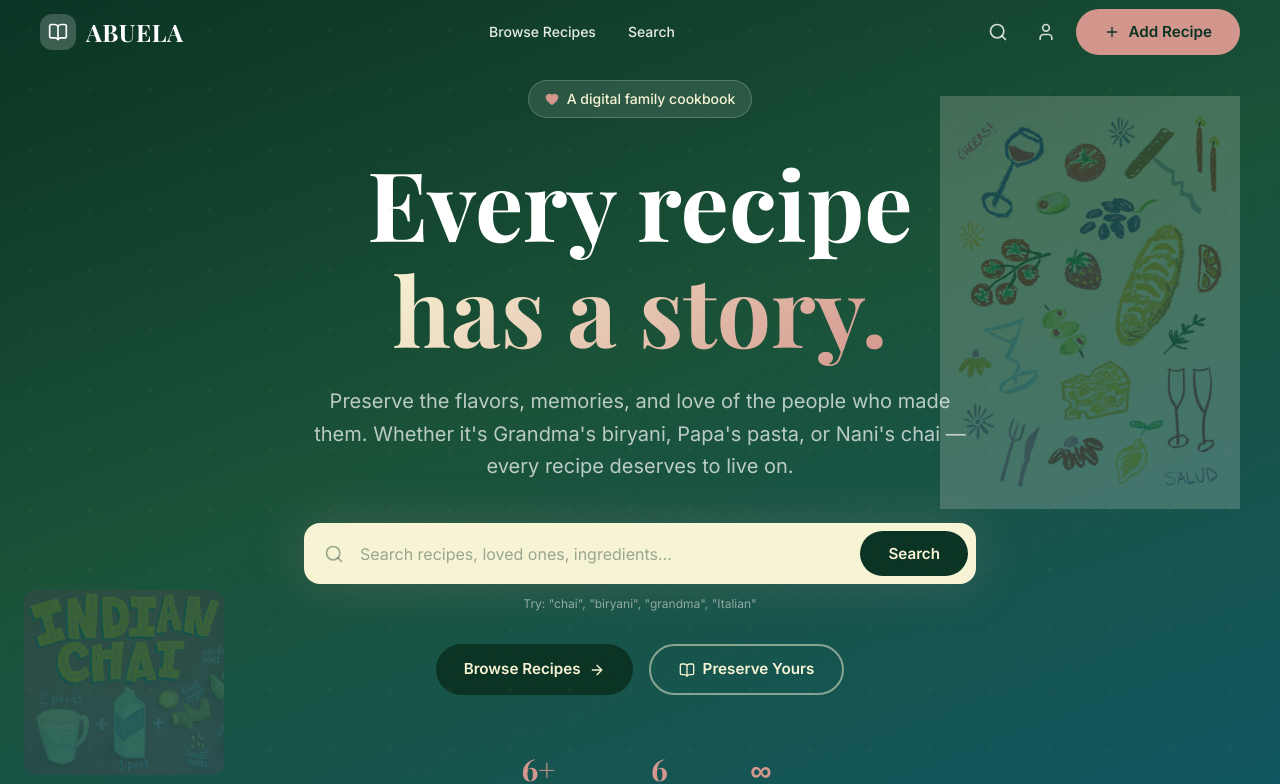
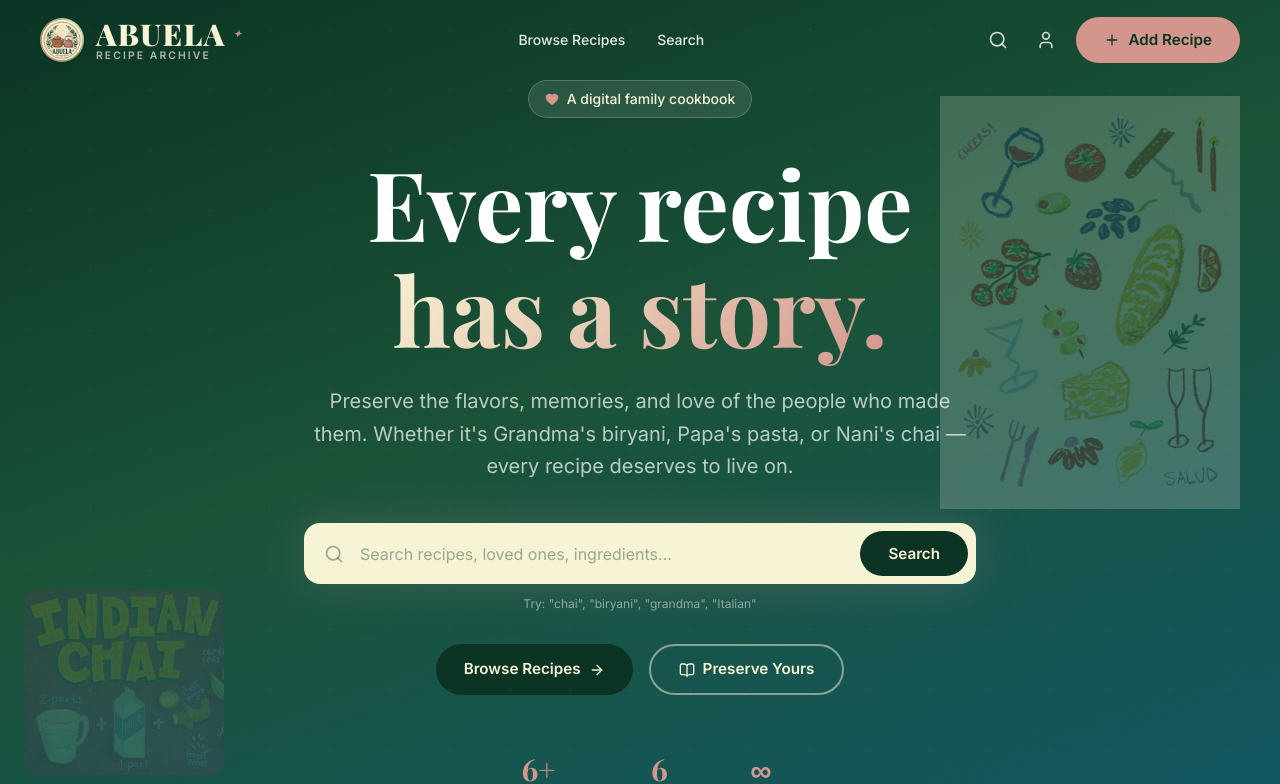
Before and after one commit to tanvinaik2006/abuela, a Next.js app: page / in a window 1280 px wide. Shown: the top 784 px of the page. Built offline with nearby package versions, Linux system fonts and the light colour scheme; a web font is replaced by a local one.

Commit message:
Add new handcrafted brand logo emblem with character

```diff
--- a/components/layout/Footer.tsx
+++ b/components/layout/Footer.tsx
@@ -1,5 +1,6 @@
 import Link from "next/link";
-import { BookOpen, Heart } from "lucide-react";
+import { Heart } from "lucide-react";
+import { Logo } from "@/components/ui/Logo";
 
 const footerLinks = {
   Explore: [
@@ -34,14 +35,9 @@ export function Footer() {
         <div className="grid grid-cols-1 md:grid-cols-4 gap-10">
           {/* Brand */}
           <div className="md:col-span-2">
-            <Link href="/" className="flex items-center gap-2.5 mb-4">
-              <div className="w-9 h-9 bg-beige/20 rounded-xl flex items-center justify-center">
-                <BookOpen className="w-5 h-5 text-beige" />
-              </div>
-              <span className="font-playfair font-bold text-2xl tracking-wide text-beige">
-                ABUELA
-              </span>
-            </Link>
+            <div className="mb-4">
+              <Logo scrolled={false} />
+            </div>
             <p className="text-beige/70 text-sm leading-relaxed max-w-xs">
               A digital home for the meals, traditions, and memories shared by
               the people we love. Every recipe has a story.
--- a/components/layout/Navbar.tsx
+++ b/components/layout/Navbar.tsx
@@ -3,8 +3,9 @@
 import { useState, useEffect } from "react";
 import Link from "next/link";
 import { usePathname } from "next/navigation";
-import { Menu, X, BookOpen, ChefHat, User, Search, Plus } from "lucide-react";
+import { Menu, X, User, Search, Plus } from "lucide-react";
 import { cn } from "@/lib/utils";
+import { Logo } from "@/components/ui/Logo";
 
 const navLinks = [
   { href: "/recipes", label: "Browse Recipes" },
@@ -32,37 +33,9 @@ export function Navbar() {
           : "bg-transparent"
       )}
     >
-      <nav className="max-w-7xl mx-auto px-6 lg:px-10 h-16 flex items-center justify-between">
-        {/* Logo */}
-        <Link
-          href="/"
-          className="flex items-center gap-2.5 group"
-          aria-label="ABUELA Home"
-        >
-          <div
-            className={cn(
-              "w-9 h-9 rounded-xl flex items-center justify-center transition-all duration-300",
-              scrolled || !isHomepage
-                ? "bg-dark-green"
-                : "bg-white/20 backdrop-blur-sm"
-            )}
-          >
-            <BookOpen
-              className={cn(
-                "w-5 h-5",
-                scrolled || !isHomepage ? "text-beige" : "text-white"
-              )}
-            />
-          </div>
-          <span
-            className={cn(
-              "font-playfair font-bold text-2xl tracking-wide transition-colors duration-300",
-              scrolled || !isHomepage ? "text-dark-green" : "text-white"
-            )}
-          >
-            ABUELA
-          </span>
-        </Link>
+      <nav className="max-w-7xl mx-auto px-6 lg:px-10 h-20 flex items-center justify-between">
+        {/* Characterful Logo */}
+        <Logo scrolled={scrolled || !isHomepage} />
 
         {/* Desktop Nav */}
         <div className="hidden md:flex items-center gap-8">
--- /dev/null
+++ b/components/ui/Logo.tsx
@@ -0,0 +1,71 @@
+import Image from "next/image";
+import Link from "next/link";
+import { cn } from "@/lib/utils";
+
+interface LogoProps {
+  className?: string;
+  variant?: "light" | "dark" | "auto";
+  scrolled?: boolean;
+  showSubtitle?: boolean;
+}
+
+export function Logo({
+  className,
+  scrolled = false,
+  showSubtitle = true,
+}: LogoProps) {
+  return (
+    <Link
+      href="/"
+      className={cn(
+        "flex items-center gap-3 group select-none no-underline",
+        className
+      )}
+      aria-label="ABUELA — Family Recipe Archive"
+    >
+      {/* Emblem Badge Icon */}
+      <div className="relative w-11 h-11 flex-shrink-0 rounded-full p-0.5 bg-gradient-to-tr from-rosy-brown via-moss-green to-beige shadow-sm group-hover:scale-105 transition-transform duration-300">
+        <div className="w-full h-full rounded-full overflow-hidden relative bg-cream-100">
+          <Image
+            src="/logo-emblem.png"
+            alt="ABUELA logo emblem"
+            fill
+            className="object-cover scale-110 group-hover:rotate-6 transition-transform duration-500"
+            unoptimized
+          />
+        </div>
+      </div>
+
+      {/* Brand Name & Tagline */}
+      <div className="flex flex-col">
+        <div className="flex items-center gap-1.5">
+          <span
+            className={cn(
+              "font-playfair font-black text-2xl md:text-3xl tracking-wider transition-colors duration-300",
+              scrolled ? "text-dark-green" : "text-beige"
+            )}
+          >
+            ABUELA
+          </span>
+          <span
+            className={cn(
+              "text-xs font-serif italic text-rosy-brown transition-opacity duration-300 opacity-90 group-hover:opacity-100"
+            )}
+          >
+            ✦
+          </span>
+        </div>
+        {showSubtitle && (
+          <span
+            className={cn(
+              "text-[0.65rem] font-inter uppercase tracking-[0.2em] font-semibold -mt-1 transition-colors duration-300",
+              scrolled ? "text-moss-green" : "text-beige/70"
+            )}
+          >
+            Recipe Archive
+          </span>
+        )}
+      </div>
+    </Link>
+  );
+}
```
Also changed, not shown: public/logo-emblem.png (added).
